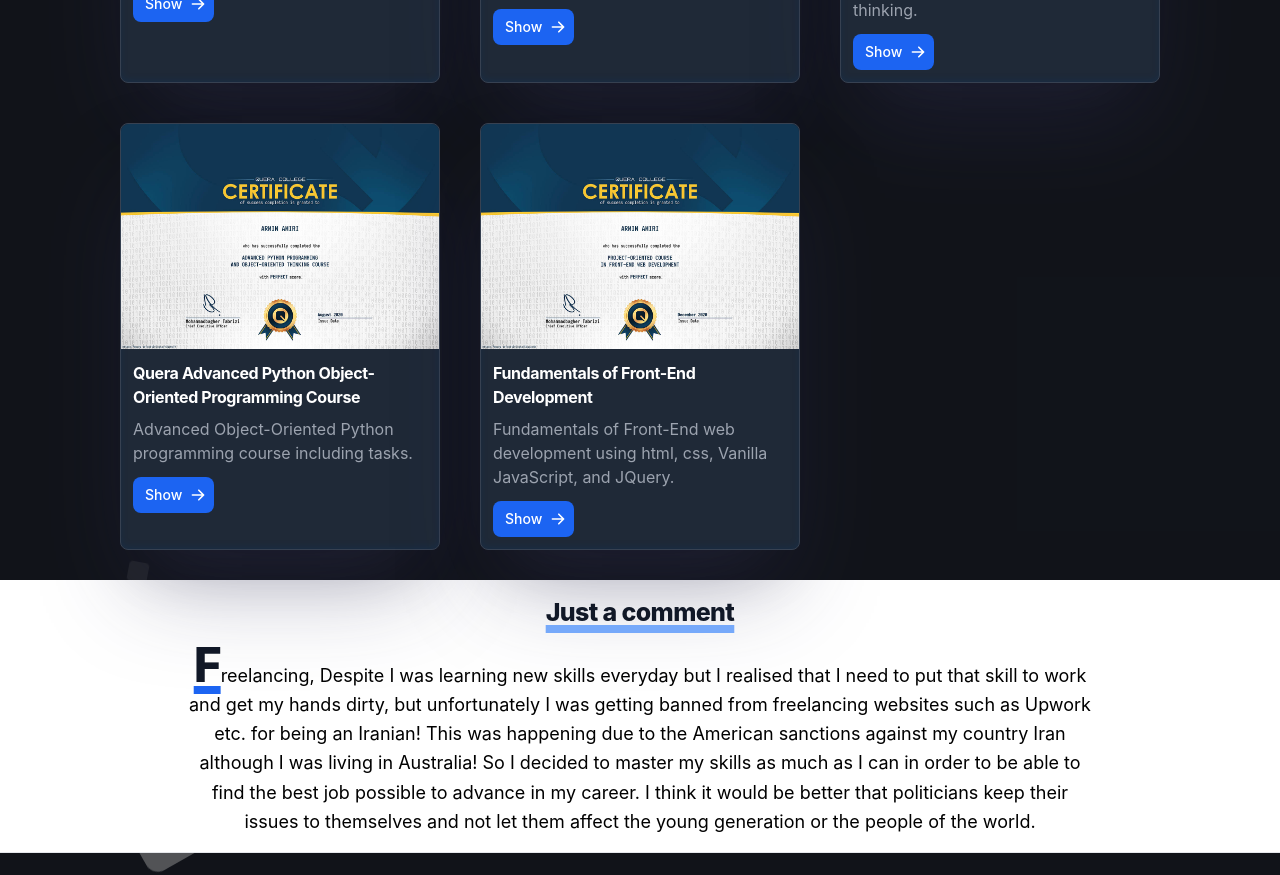
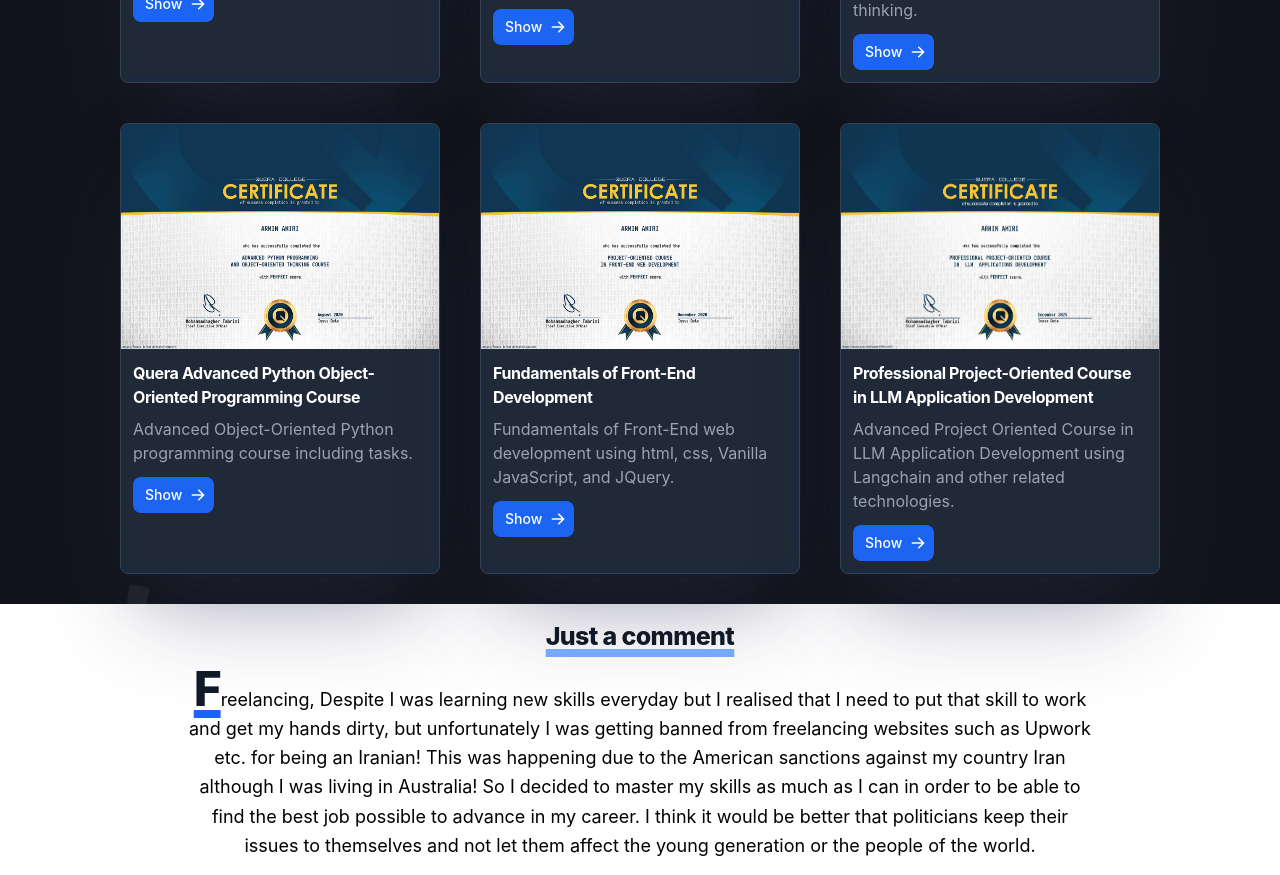
Before and after one commit to zNiGhTFuRyZNTT/my-personal-portfolio-website, a React (Create React App) app: page / in a window 1280 px wide. Shown: the part 3280-4155 px from the top of the page. Built offline with nearby package versions, Linux system fonts and the light colour scheme.

Commit message:
add cert

```diff
--- a/src/components/Certifications/index.jsx
+++ b/src/components/Certifications/index.jsx
@@ -8,13 +8,14 @@ import algorithmicPyImg from '../../assets/images/certifications/python-algorith
 import objPythonImg from '../../assets/images/certifications/python-obj.jpg'
 import reactImg from '../../assets/images/certifications/react.jpg'
 import cImg from '../../assets/images/certifications/c.png'
+import LLMImg from '../../assets/images/certifications/LLM.jpg'
 import certificatesObjs from './info.json'
 import Zoom from 'react-medium-image-zoom'
 import 'react-medium-image-zoom/dist/styles.css'
 
 
 const Certifications = ( {inView} ) => {
-    const certificatesImgs = [harvardProImg, harvardNormalImg, cImg, reactImg, djangoImg, algorithmicPyImg, objPythonImg, frontEndImg]
+    const certificatesImgs = [harvardProImg, harvardNormalImg, cImg, reactImg, djangoImg, algorithmicPyImg, objPythonImg, frontEndImg, LLMImg]
     let i = 0
     return (
         <div className={` ${inView ? "cert-transition" : "cert-ziresh"} certifications-container dark `}>
--- a/src/components/Certifications/info.json
+++ b/src/components/Certifications/info.json
@@ -38,5 +38,10 @@
         "name": "Fundamentals of Front-End Development",
         "description": "Fundamentals of Front-End web development using html, css, Vanilla JavaScript, and JQuery.",
         "certUrl": "https://quera.org/certificate/COad3c6N/"
+    },
+    {
+        "name": "Professional Project-Oriented Course in LLM Application Development",
+        "description": "Advanced Project Oriented Course in LLM Application Development using Langchain and other related technologies.",
+        "certUrl": "https://quera.org/certificate/tRRxdoGP/"
     }
 ]
```
Also changed, not shown: src/assets/images/certifications/LLM.jpg (added).
